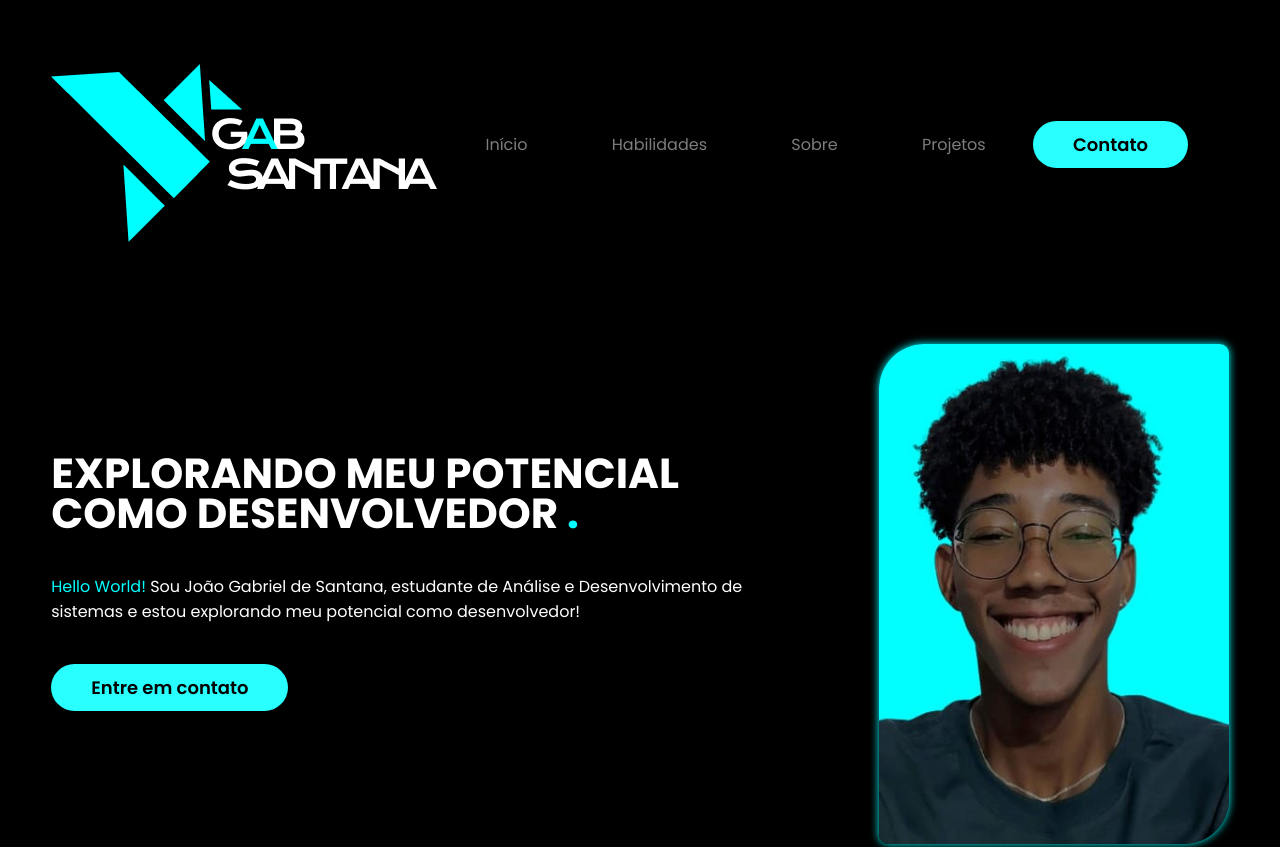
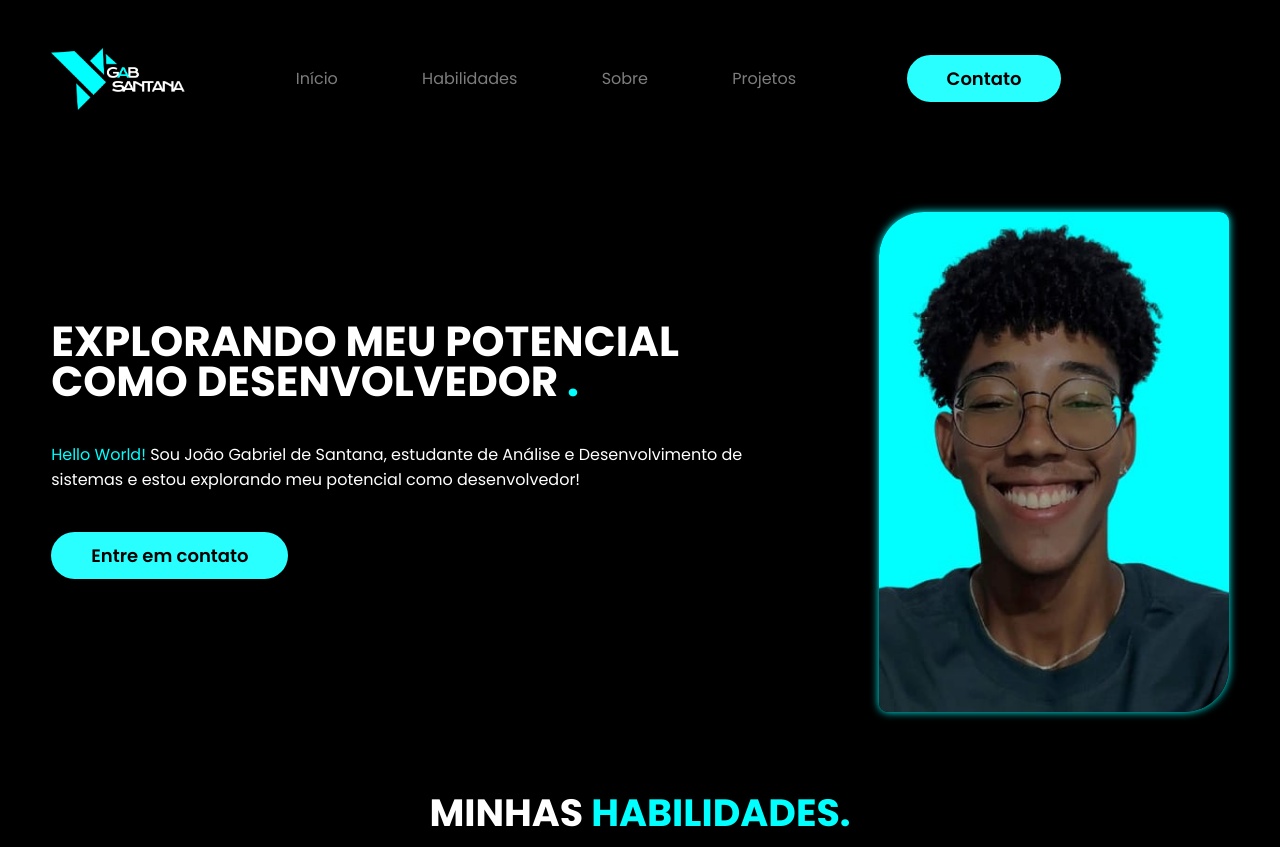
Before and after one commit to GabrielSan06/Meu-Portfolio, a plain HTML site: page index.html in a window 1280 px wide. Shown: the top 847 px of the page. Drawn offline with nearby package versions, Linux system fonts and the light colour scheme.

Commit message:
update style.css correção logo

```diff
--- a/src/css/style.css
+++ b/src/css/style.css
@@ -30,6 +30,11 @@ a {
     display: flex;
 }
 
+.logo img {
+    height: 70px;
+    width: auto;
+}
+
 /* Aplicando estilo ao  botão "contato" */
 .meu-contato button {
     padding: 10px 40px;
```
